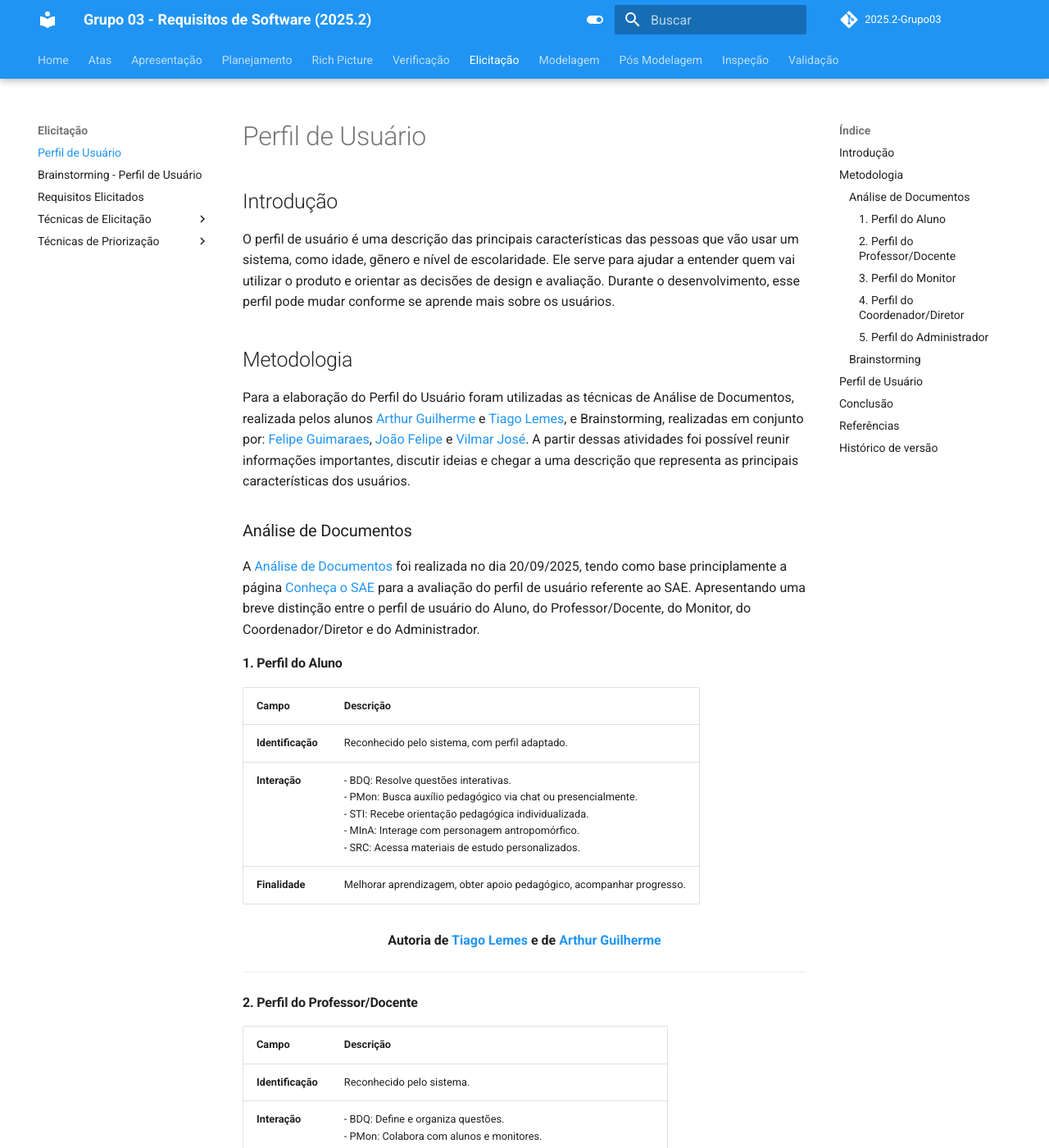
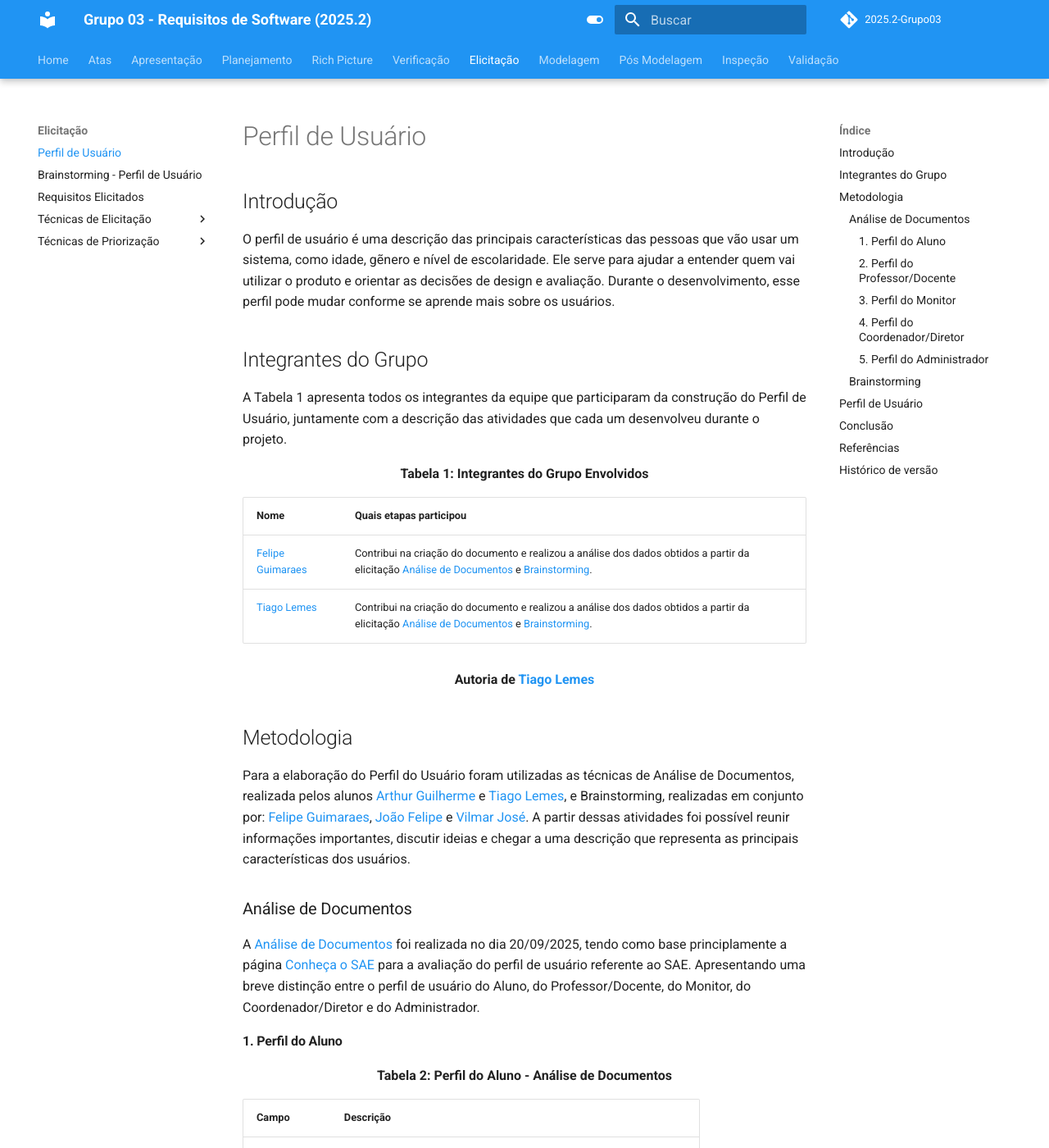
Before and after one commit to Requisitos-de-Software/2025.2-Grupo03, an MkDocs documentation site: the page built from docs/Elicitacao/perfil_usuario.md, in a window 1280 px wide and 1400 px high. Shown: the whole window at 82% size. Built offline with MkDocs 1.6.1 and Material for MkDocs 9.7.7, drawn with Linux system fonts in a browser that asks for light colours; comment, search, counter and statistics services are not loaded; some of the changed text lies outside the part shown.

Commit message:
Update perfil_usuario.md

```diff
--- a/docs/Elicitacao/perfil_usuario.md
+++ b/docs/Elicitacao/perfil_usuario.md
@@ -1,6 +1,18 @@
 # Perfil de Usuário
 ## Introdução
 O perfil de usuário é uma descrição das principais características das pessoas que vão usar um sistema, como idade, gẽnero e nível de escolaridade. Ele serve para ajudar a entender quem vai utilizar o produto e orientar as decisões de design e avaliação. Durante o desenvolvimento, esse perfil pode mudar conforme se aprende mais sobre os usuários.
+
+## Integrantes do Grupo
+A Tabela 1 apresenta todos os integrantes da equipe que participaram da construção do Perfil de Usuário, juntamente com a descrição das atividades que cada um desenvolveu durante o projeto.
+
+<div align="center"><strong>Tabela 1: Integrantes do Grupo Envolvidos</strong></div>
+
+| Nome | Quais etapas participou |
+|---------------------------|---------------------------------------|
+| [Felipe Guimaraes](https://github.com/felipegf1) | Contribui na criação do documento e realizou a análise dos dados obtidos a partir da elicitação [Análise de Documentos](https://requisitos-de-software.github.io/2025.2-Grupo03/Elicitacao/analise_de_documentos/#perfis-de-usuarios) e [Brainstorming](https://requisitos-de-software.github.io/2025.2-Grupo03/Elicitacao/brainstorming_perfil/). |
+| [Tiago Lemes](https://github.com/TiagoTeixeira-2005) | Contribui na criação do documento e realizou a análise dos dados obtidos a partir da elicitação [Análise de Documentos](https://requisitos-de-software.github.io/2025.2-Grupo03/Elicitacao/analise_de_documentos/#perfis-de-usuarios) e [Brainstorming](https://requisitos-de-software.github.io/2025.2-Grupo03/Elicitacao/brainstorming_perfil/). |
+
+<div align="center"><strong>Autoria de <a href="https://github.com/TiagoTeixeira-2005">Tiago Lemes</a></strong></div>
 
 ## Metodologia
 Para a elaboração do Perfil do Usuário foram utilizadas as técnicas de Análise de Documentos, realizada pelos alunos [Arthur Guilherme](https://github.com/ArthurGuilher62) e [Tiago Lemes](https://github.com/TiagoTeixeira-2005), e Brainstorming, realizadas em conjunto por: [Felipe Guimaraes](https://github.com/felipegf1), [João Felipe](https://github.com/MrBolt2005) e [Vilmar José](https://github.com/VilmarFagundes). A partir dessas atividades foi possível reunir informações importantes, discutir ideias e chegar a uma descrição que representa as principais características dos usuários.
@@ -9,6 +21,9 @@ Para a elaboração do Perfil do Usuário foram utilizadas as técnicas de Anál
 A [Análise de Documentos](../Elicitacao/analise_de_documentos.md) foi realizada no dia 20/09/2025, tendo como base principlamente a página [Conheça o SAE](https://sae.unb.br/ajudasae/conhecasae/conteudos/projeto.html) para a avaliação do perfil de usuário referente ao SAE. Apresentando uma breve distinção entre o perfil de usuário do Aluno, do Professor/Docente, do Monitor, do Coordenador/Diretor e do Administrador.
 
 #### 1. Perfil do Aluno
+
+<div align="center"><strong>Tabela 2: Perfil do Aluno - Análise de Documentos</strong></div>
+
 | Campo | Descrição |
 |-------|-----------|
 | **Identificação** | Reconhecido pelo sistema, com perfil adaptado. |
@@ -22,6 +37,9 @@ A [Análise de Documentos](../Elicitacao/analise_de_documentos.md) foi realizada
 ---
 
 #### 2. Perfil do Professor/Docente
+
+<div align="center"><strong>Tabela 3: Perfil do Professor/Docente - Análise de Documentos</strong></div>
+
 | Campo | Descrição |
 |-------|-----------|
 | **Identificação** | Reconhecido pelo sistema. |
@@ -35,6 +53,9 @@ A [Análise de Documentos](../Elicitacao/analise_de_documentos.md) foi realizada
 ---
 
 #### 3. Perfil do Monitor
+
+<div align="center"><strong>Tabela 4: Perfil do Monitor - Análise de Documentos</strong></div>
+
 | Campo | Descrição |
 |-------|-----------|
 | **Identificação** | Reconhecido pelo sistema. |
@@ -48,6 +69,9 @@ A [Análise de Documentos](../Elicitacao/analise_de_documentos.md) foi realizada
 ---
 
 #### 4. Perfil do Coordenador/Diretor
+
+<div align="center"><strong>Tabela 5: Perfil do Coordenador/Diretor - Análise de Documentos</strong></div>
+
 | Campo | Descrição |
 |-------|-----------|
 | **Identificação** | Reconhecido pelo sistema. |
@@ -61,6 +85,9 @@ A [Análise de Documentos](../Elicitacao/analise_de_documentos.md) foi realizada
 ---
 
 #### 5. Perfil do Administrador
+
+<div align="center"><strong>Tabela 6: Perfil do Administrador - Análise de Documentos</strong></div>
+
 | Campo | Descrição |
 |-------|-----------|
 | **Identificação** | Reconhecido pelo sistema. |
@@ -75,6 +102,9 @@ A [Análise de Documentos](../Elicitacao/analise_de_documentos.md) foi realizada
 O [Brainstorming](../Elicitacao/brainstorming_perfil.md) foi realizado com sete estudantes da FCTE, todos usuários de plataformas e sistemas de apoio educacional, como SAE, Aprender, SIGAA, entre outros. A atividade teve como objetivo levantar informações sobre o perfil dos usuários e identificar requisitos importantes para o projeto.
 
 ## Perfil de Usuário
+
+<div align="center"><strong>Tabela 7: Perfil de Usuário - Brainstorming</strong></div>
+
 | Critério                 | Especificação |
 |---------------------------|---------------|
 | Idade                     | Faixa de 20 a 22 anos |
@@ -104,3 +134,4 @@ SAE, Sistema de Apoio Educacional. Disponível em: [https://sae.unb.br/ajudasae/
 | Versão | Data | Descrição | Autor(es) | Revisor |
 | ---- | ----- | ----- | ---- | ----- |
 | 1.0 | 27/09/2025 | Construção do Perfil do Usuário | [Tiago Lemes](https://github.com/TiagoTeixeira-2005) e [Felipe Guimaraes](https://github.com/felipegf1)| [Vilmar José](https://github.com/VilmarFagundes) |
+| 1.1 | 09/11/2025 | Atualização da página de Perfil de Usuário | [Tiago Lemes](https://github.com/TiagoTeixeira-2005) | [Felipe Guimaraes](https://github.com/felipegf1) |
```
